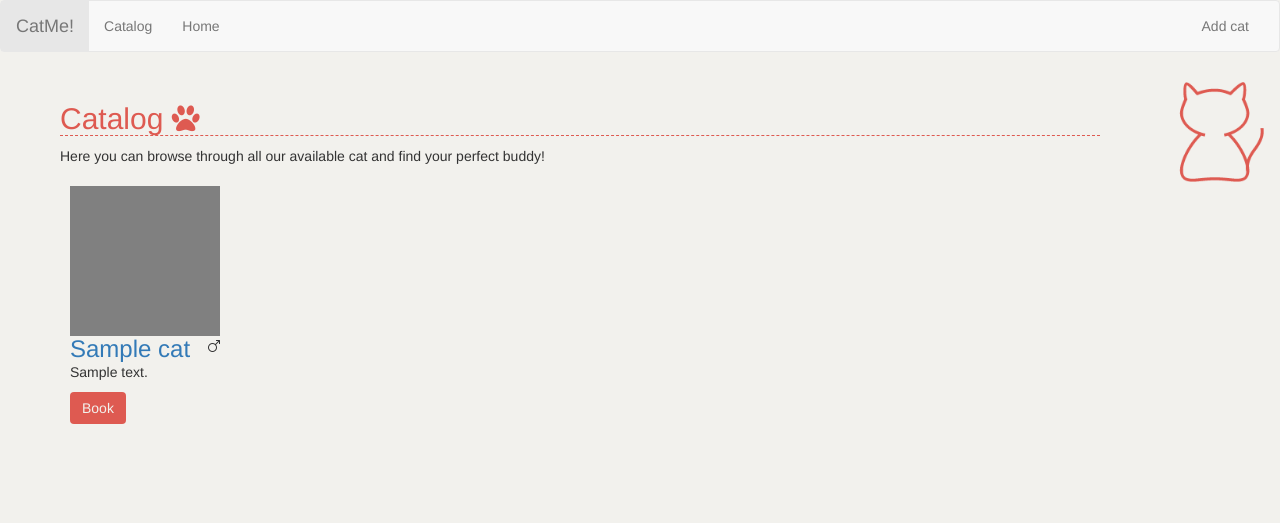
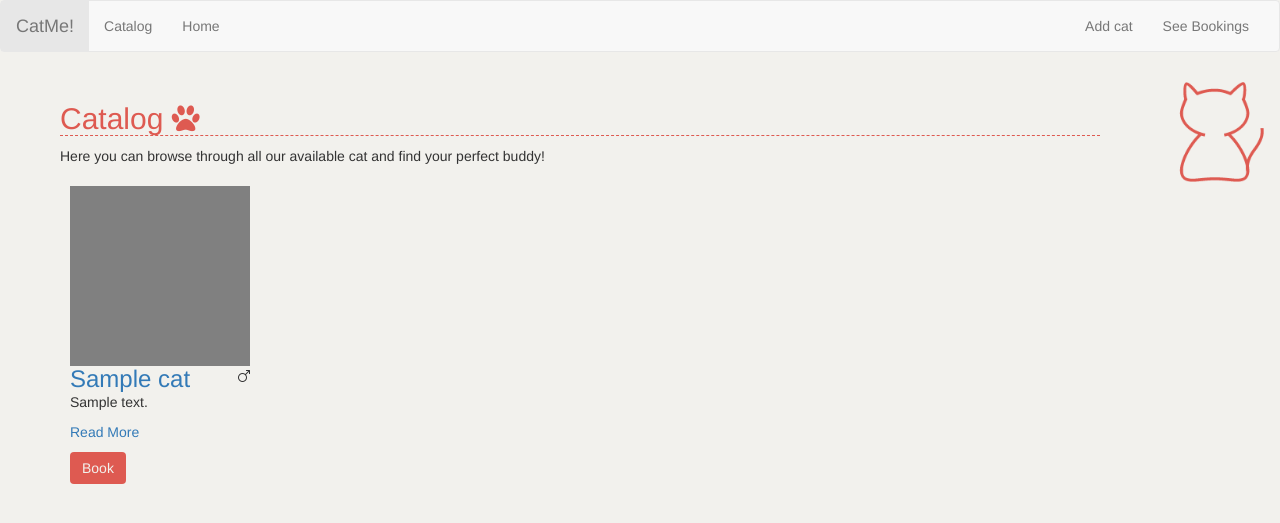
Before and after one commit to meuc/cat, a Rails app: page /cats in a window 1280 px wide. Shown: the top 523 px of the page. Run offline with Rails 7, Linux system fonts and the light colour scheme; tables that the repository leaves empty hold one stand-in row (values such as "Sample post"); style sheets or scripts are compiled from the project's sources; some libraries are stand-ins or nearby versions.

Commit message:
more layout tweaks

```diff
--- a/app/assets/stylesheets/application.css.scss
+++ b/app/assets/stylesheets/application.css.scss
@@ -60,6 +60,9 @@ body {
 
 	.catalog-cat {
 		margin: 1rem;
+		width: 180px;
+//		max-height: 300px;
+//		overflow: hidden;
 
 		h3 {
 			margin-top: 0;
@@ -69,8 +72,8 @@ body {
 }
 
 .cat-picture {
-	width: 150px;
-	height: 150px;
+	width: 180px;
+	height: 180px;
 	background: grey;
 }
 
@@ -82,7 +85,6 @@ body {
 }
 
 // General
-
 h1, h2 {
 	color: $accentColor;
 	border-bottom: 1px dashed $accentColor;
@@ -98,8 +100,6 @@ b {
 	color: $accentColor;
 }
 
-
-
 // Helper classes
 .right {
 	float: right;
--- a/app/views/cats/index.html.erb
+++ b/app/views/cats/index.html.erb
@@ -16,6 +16,8 @@
 					<% end  %>
 				</span>
 			<p><%= cat.description %></p>
+			<p class="read-more"><a href="#" class="button">Read More</a></p>
+
 			<%= link_to "Book", new_cat_reservation_path(cat), class: "btn btn-primary" %>
 		</div>
 	<% end%>
--- a/app/views/layouts/application.html.erb
+++ b/app/views/layouts/application.html.erb
@@ -30,6 +30,7 @@
 	      </ul>
 	      <ul class="nav navbar-nav navbar-right">
 	        <li><%= link_to "Add cat", new_cat_path %></li>
+					<li><a href="#">See Bookings</a></li>
 	      </ul>
 	    </div><!-- /.navbar-collapse -->
 	  </div><!-- /.container-fluid -->
```
